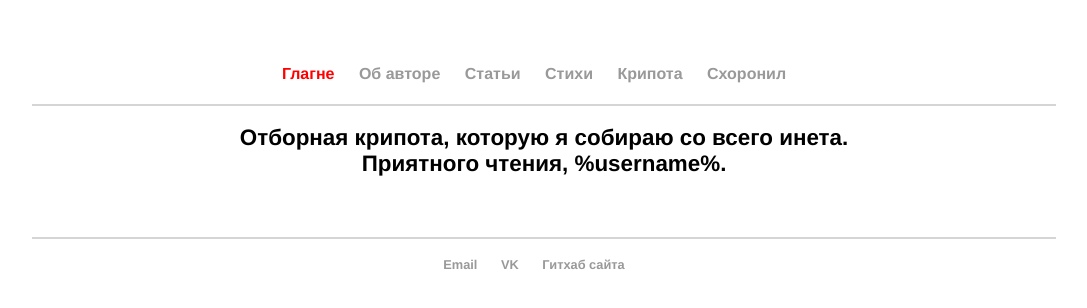
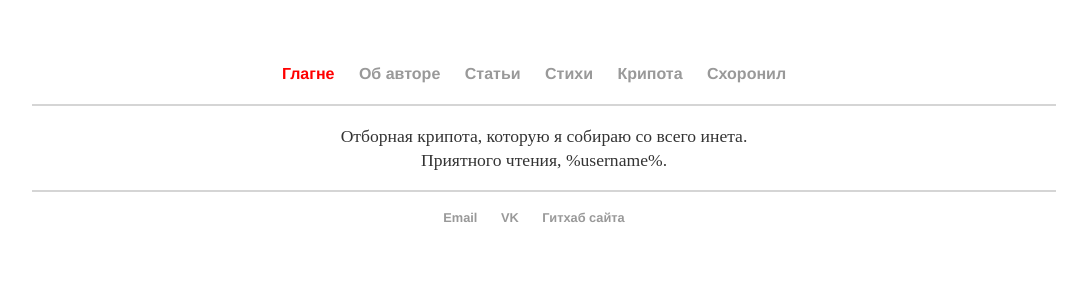
Before and after one commit to G0DMD/G0DMD.github.io, a Jekyll site: the page built from creepy/index.html, in a window 1280 px wide. Shown: the top 308 px of the page, without its empty margins (96-1183 px from the left). Built offline with Jekyll 4.4.1, drawn with Linux system fonts in a browser that asks for light colours.

Commit message:
Update index.html

```diff
--- a/creepy/index.html
+++ b/creepy/index.html
@@ -2,5 +2,4 @@
 layout: default
 title: God Mode | creepy
 ---
-<h2>Отборная крипота, которую я собираю со всего инета. <br>Приятного чтения, %username%.</h2>
-<p><img scr="/images/vid.jpg"></p>
+<p class="p1">Отборная крипота, которую я собираю со всего инета. <br>Приятного чтения, %username%.</p>
```
